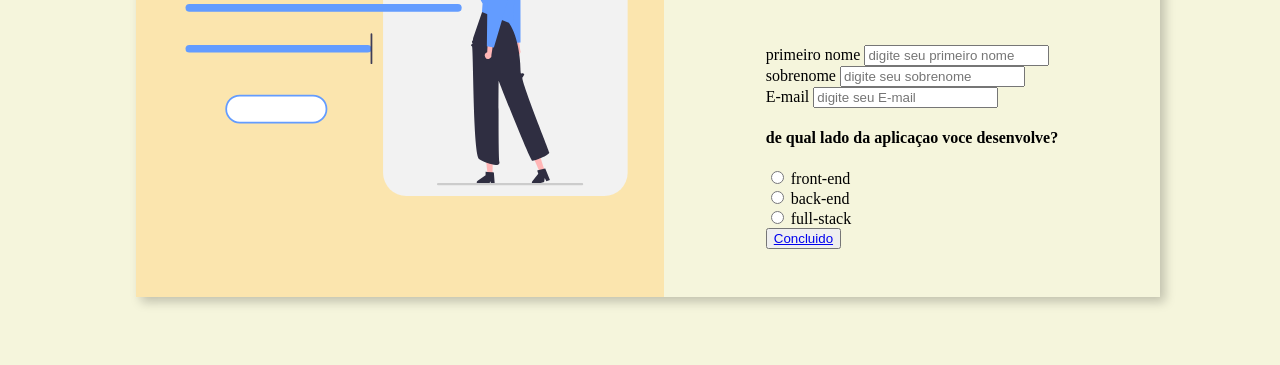
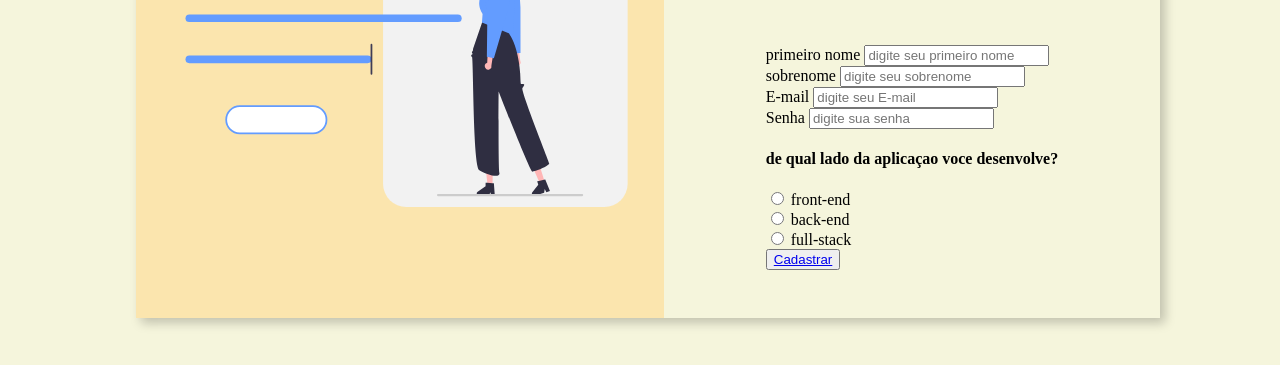
Before and after one commit to cauadev1/Exercicio.HTML, a plain HTML site: page index.html in a window 1280 px wide. Shown: the part 245-610 px from the top of the page. Drawn offline with Linux system fonts and the light colour scheme.

Commit message:
Update index.html

```diff
--- a/index.html
+++ b/index.html
@@ -35,6 +35,10 @@
                             <label for="E-mail">E-mail</label>
                             <input id="E-mail" type="email" name="E-mail" placeholder="digite seu E-mail" required>
 
+                         <div class="input box">
+                        <label for="senha">Senha</label>
+                         <input id="senha" type="senha" name="senha" placeholder="digite sua senha" required>
+
                         <div class="escolha">
                             <div class="escolha-title">
                                 <h4>de qual lado da aplicaçao voce desenvolve?</h4>
@@ -60,8 +64,8 @@
                     </div>
                 </div>
 
-                <div class="concluido-button">
-                    <button><a href="#">Concluido</a></button>
+                <div class="cadastro-button">
+                    <button><a href="#">Cadastrar</a></button>
                 </div>
             <form>
         </div>
```
